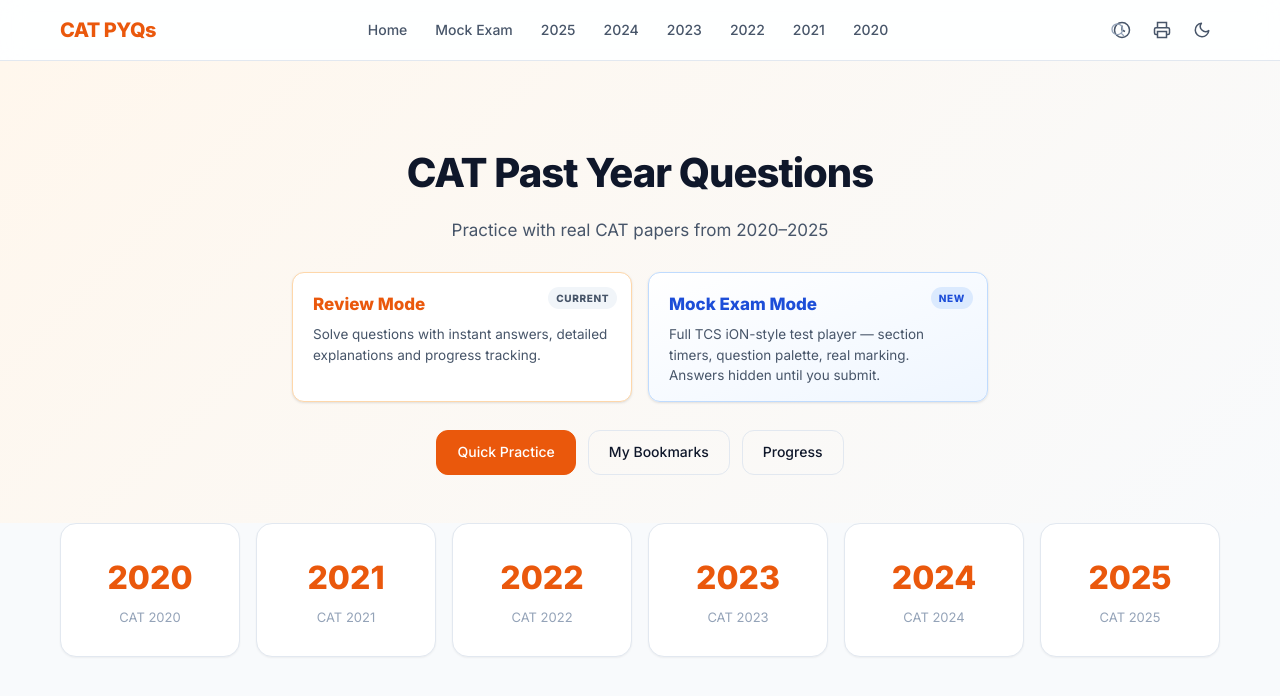
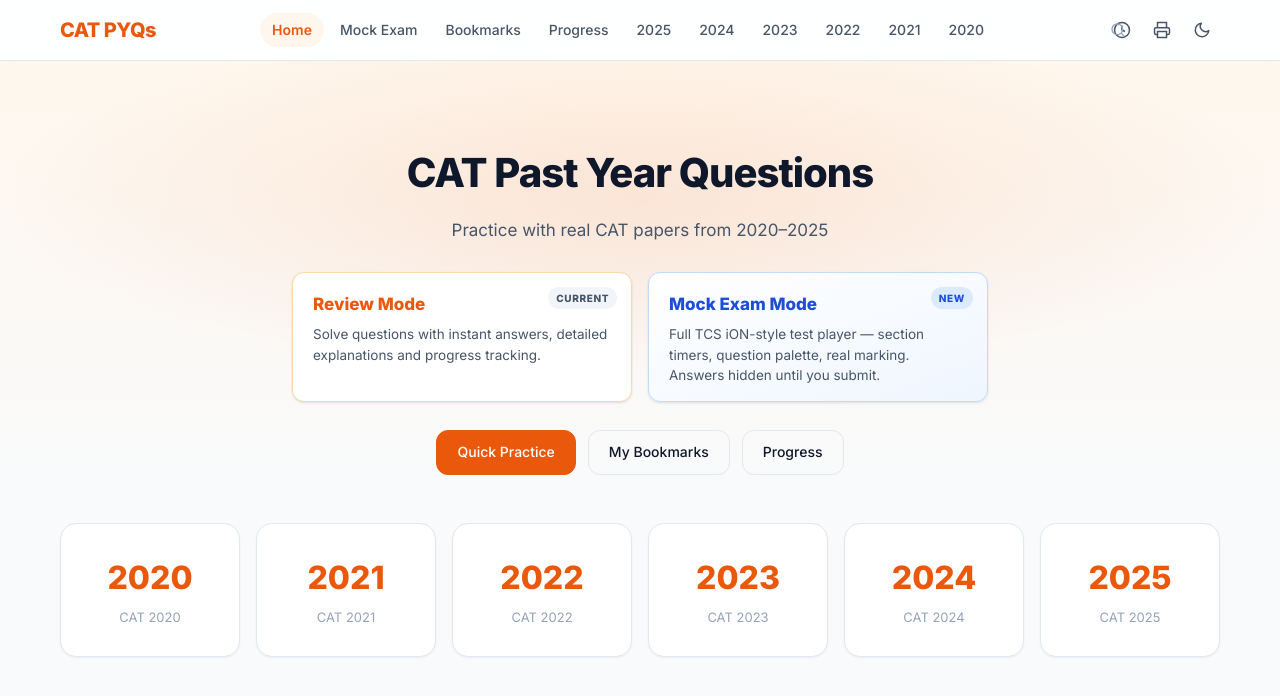
Before and after one commit to siuuuvam/cat-pyq, a plain HTML site: page site/index.html in a window 1280 px wide. Drawn offline with Linux system fonts and the light colour scheme.

Commit message:
Fix home hero seam and add nav active states (items 1-2)

```diff
--- a/site/css/styles.css
+++ b/site/css/styles.css
@@ -242,6 +242,7 @@ img { max-width: 100%; height: auto; }
   transition: color var(--transition);
 }
 .mobile-menu a:hover { color: var(--accent); }
+.mobile-menu a.active { color: var(--accent); background: var(--accent-light); font-weight: 600; border-radius: var(--radius-full); border-bottom: none; }
 .mobile-menu hr { border: none; border-top: 1px solid var(--border); margin: 4px 0; }
 
 /* ── Breadcrumb ── */
@@ -318,7 +319,9 @@ img { max-width: 100%; height: auto; }
 .landing-hero {
   text-align: center;
   padding: 80px 20px 48px;
-  background: linear-gradient(135deg, var(--accent-light), var(--bg-secondary));
+  background:
+    radial-gradient(ellipse 70% 55% at 50% 30%, color-mix(in srgb, var(--accent) 12%, transparent), transparent 72%),
+    linear-gradient(180deg, var(--accent-light) 0%, var(--bg-secondary) 100%);
 }
 
 .landing-hero h1 {
--- a/site/index.html
+++ b/site/index.html
@@ -25,6 +25,8 @@
       <nav class="header-nav" aria-label="Main navigation">
         <a href="index.html" data-year="" onclick="event.preventDefault(); window.__appNav('index.html')">Home</a>
         <a href="exam.html">Mock Exam</a>
+        <a href="?view=bookmarks" onclick="event.preventDefault(); window.__appNav('?view=bookmarks')">Bookmarks</a>
+        <a href="?view=progress" onclick="event.preventDefault(); window.__appNav('?view=progress')">Progress</a>
         <a href="?year=2025" data-year="2025" onclick="event.preventDefault(); window.__appNav('?year=2025')">2025</a>
         <a href="?year=2024" data-year="2024" onclick="event.preventDefault(); window.__appNav('?year=2024')">2024</a>
         <a href="?year=2023" data-year="2023" onclick="event.preventDefault(); window.__appNav('?year=2023')">2023</a>
--- a/site/js/app.js
+++ b/site/js/app.js
@@ -371,8 +371,16 @@
   }
 
   function updateNavActive() {
-    document.querySelectorAll('.header-nav a[data-year]').forEach(a => {
-      a.classList.toggle('active', a.getAttribute('data-year') === String(state.currentYear));
+    const params = new URLSearchParams(window.location.search);
+    const view = params.get('view');
+    const year = params.get('year');
+    let target = 'index.html';
+    if (view === 'bookmarks') target = '?view=bookmarks';
+    else if (view === 'progress') target = '?view=progress';
+    else if (view === 'random') target = '?view=random';
+    else if (year) target = '?year=' + year;
+    document.querySelectorAll('.header-nav a, #mobile-menu a').forEach(a => {
+      a.classList.toggle('active', a.getAttribute('href') === target);
     });
   }
 
```
